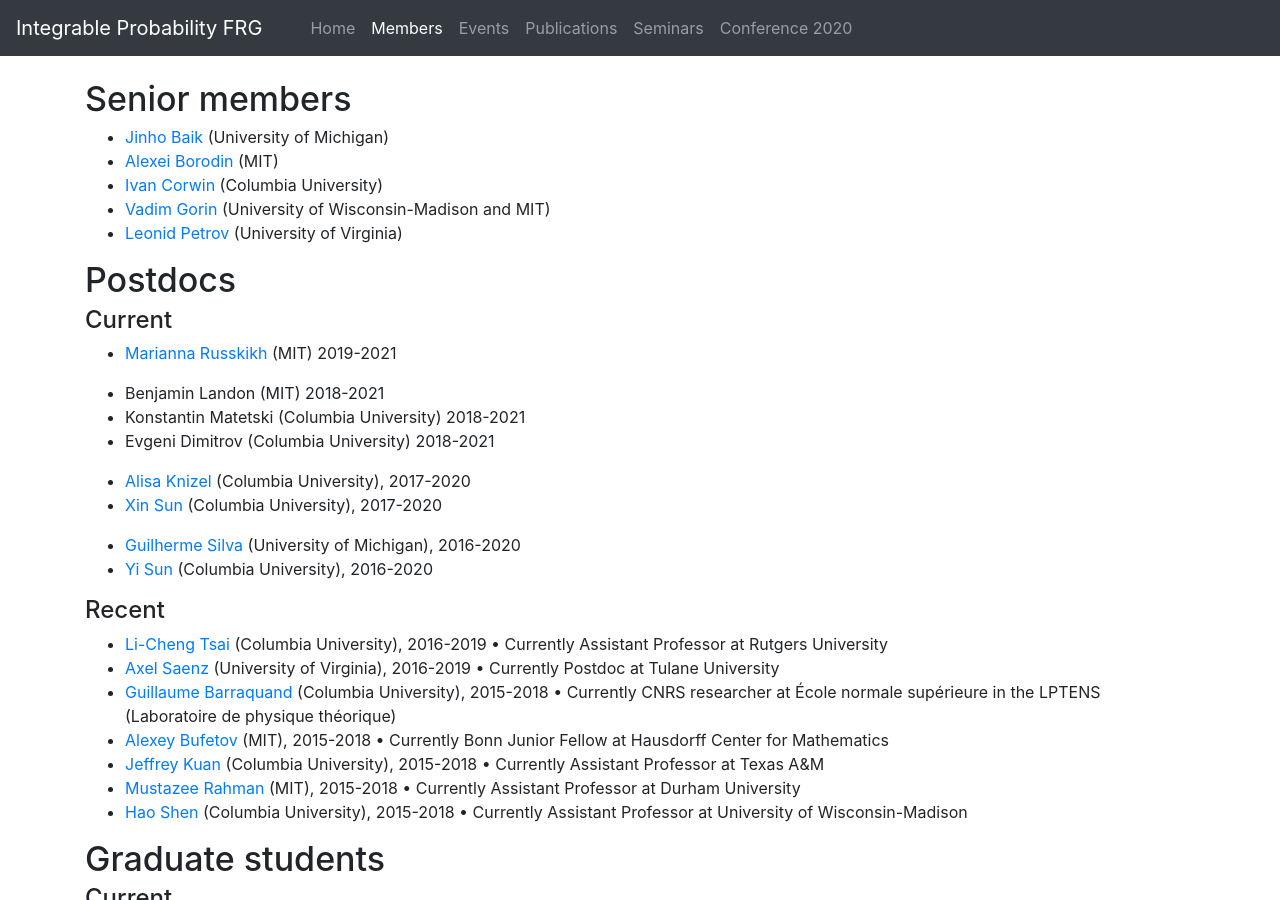
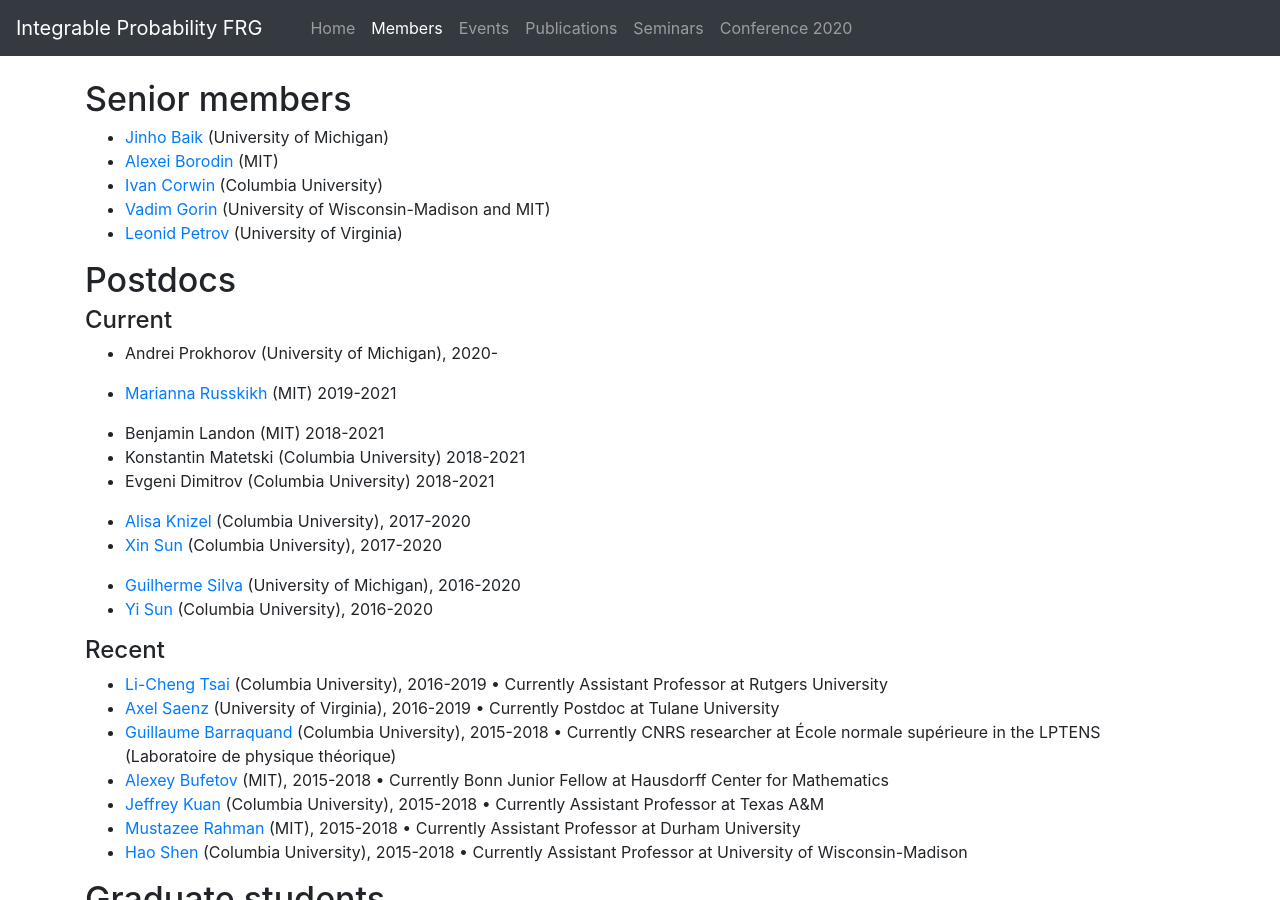
Before and after one commit to int-prob/int-prob-code, a Jekyll site: the page built from people.md, in a window 1280 px wide and 900 px high. Built offline with Jekyll 4.4.1, drawn with Linux system fonts in a browser that asks for light colours; nearby versions of some CDN libraries.

Commit message:
Update people.md

```diff
--- a/people.md
+++ b/people.md
@@ -12,6 +12,8 @@ nav_id: Members
 # Postdocs
 
 ### Current
+
+- Andrei Prokhorov (University of Michigan), 2020-
 
 - [Marianna Russkikh][marianna] (MIT) 2019-2021
 
```
